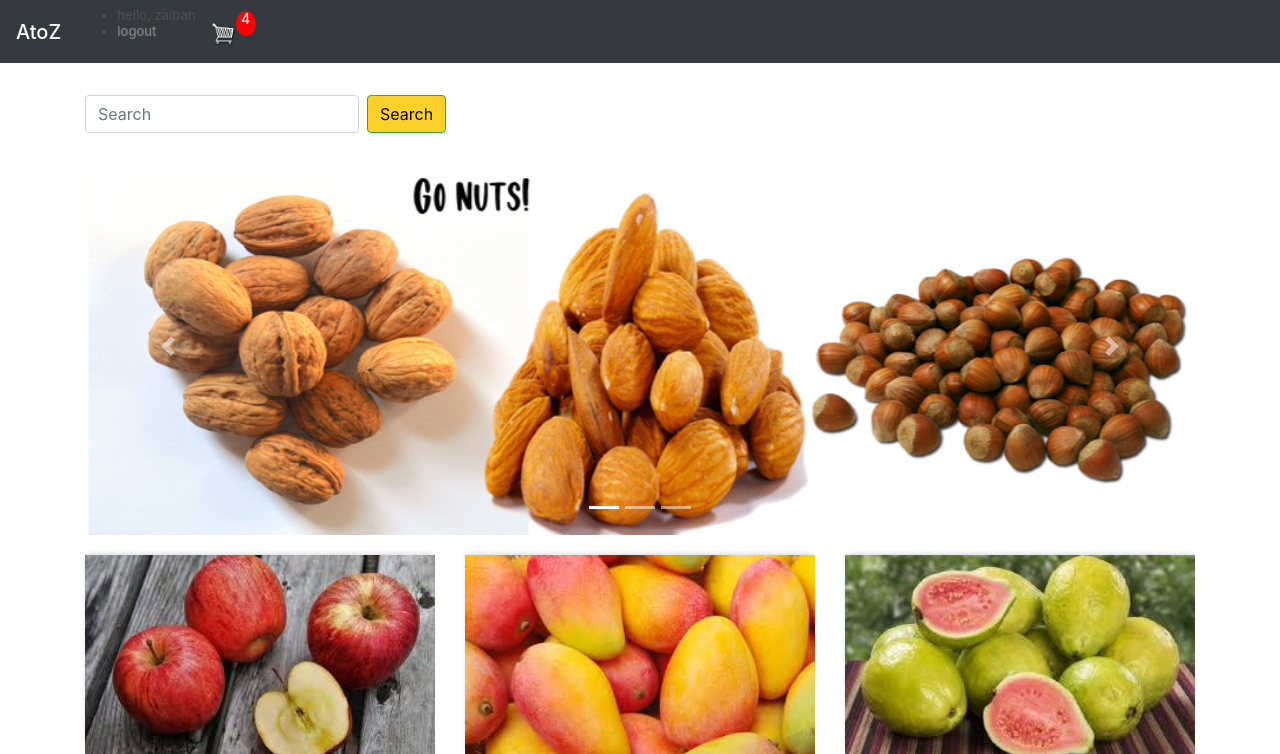
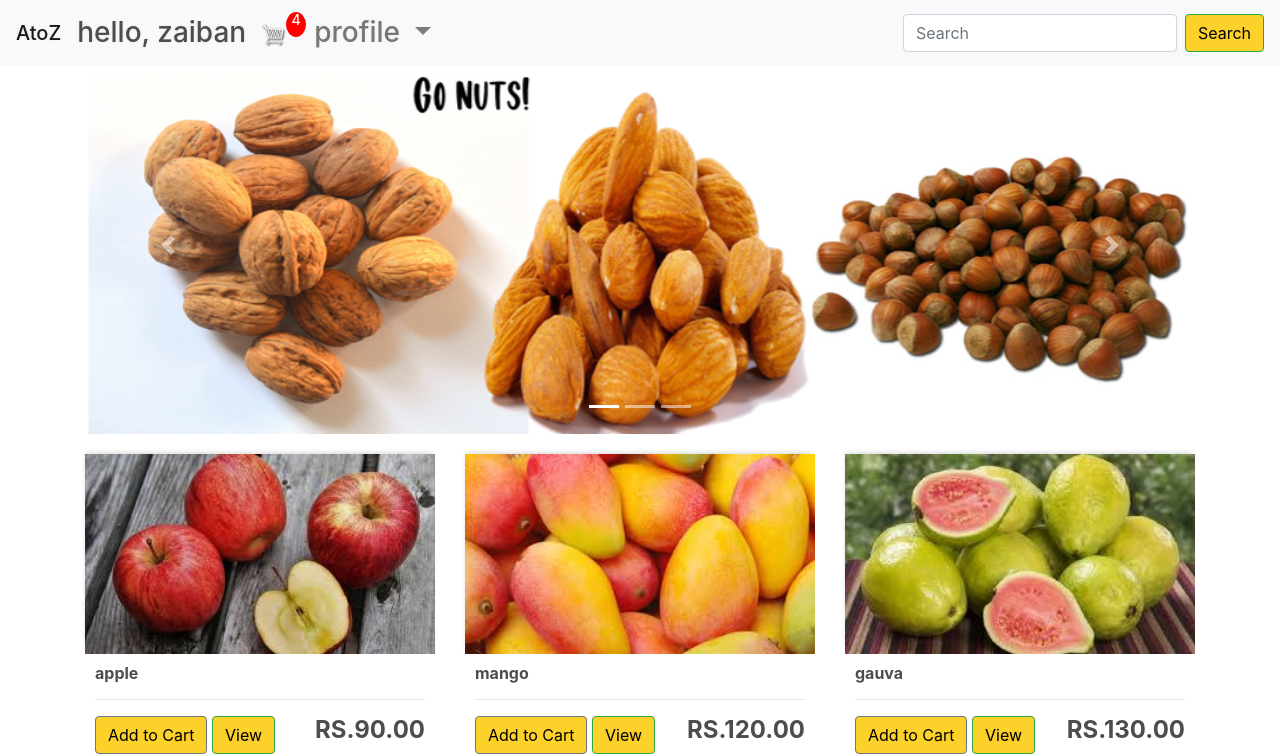
Before and after one commit to Zaibanaman1/AtoZ, a Django app: page / in a window 1280 px wide. Shown: the top 754 px of the page. Run offline with Django 3.2, Linux system fonts and the light colour scheme; a user stored in the database is signed in; data comes from the database, SQL or seed files in the repository; both versions use the stored data as it was after the commit; some libraries are stand-ins or nearby versions.

Commit message:
nav update

```diff
--- a/atoz_store/Templates/atoz_store/login.html
+++ b/atoz_store/Templates/atoz_store/login.html
@@ -13,10 +13,12 @@
     <meta name="viewport" content="width=device-width, initial-scale=1.0">
       <input class="un" name="login_username" type="text" align="center" placeholder="Username">
       <input class="pass" type="Password" name="login_password" align="center" placeholder="Password">
-      <button class="submit" type="submit" type="button" class="btn btn-warning-1"  name='Log in' align="center" >Submit</button>
+      <button class="submit" type="submit" type="button" class="btn btn-warning-1"  name='Log in' align="center" >Log In</button>
       <br>
       <br>
       <a class="a" align="center" href="forgotpassword">Forgot Password?</a>
+      <br>
+      <br>
       <a class="b" align="center" href="register">Sign up</a>
 
 
--- a/atoz_store/Templates/atoz_store/main.html
+++ b/atoz_store/Templates/atoz_store/main.html
@@ -53,32 +53,51 @@ console.log('cart:',cart)
     <title>AtoZ</title>
 </head>
 <body>
-    <h3><nav class="navbar navbar-expand-lg navbar-dark bg-dark">
+   <h3>
+    <nav class="navbar navbar-expand-lg navbar-light bg-light fixed-top ">
       <a class="navbar-brand" href="{% url 'store' %}">AtoZ</a>
-
-
-
-          </ul>
-          <div id="login_register" class="form-inline my-2 my-lg-0">
-
-            <ul>
       {% if user.is_authenticated %}
-            <li id="login_name">hello, {{user.username}}</li>
-             <li id="logout"><a href="accounts/logout">logout</a></li>
+        <a>hello, {{user.username}}</a>
         {% else %}
         <a href="accounts/login"class="btn btn-warning">Register/Login</a>
        {% endif %}
-
-              </ul>
        <a href="{% url 'cart' %}">
         <img  id="cart-icon" src="{% static 'images/cart.png' %}">
     </a>
     <p id="cart-total">{{cartItems}}</p>
+      <button class="navbar-toggler" type="button" data-toggle="collapse" data-target="#navbarSupportedContent" aria-controls="navbarSupportedContent" aria-expanded="false" aria-label="Toggle navigation">
+        <span class="navbar-toggler-icon"></span>
+      </button>
+
+      <div class="collapse navbar-collapse" id="navbarSupportedContent">
+        <ul class="navbar-nav mr-auto">
+          <li class="nav-item dropdown">
+            <a class="nav-link dropdown-toggle" href="#" id="navbarDropdown" role="button" data-toggle="dropdown" aria-haspopup="true" aria-expanded="false">
+              profile
+            </a>
+            <div class="dropdown-menu" aria-labelledby="navbarDropdown">
+              <a class="dropdown-item" href="profile">Order Tracking</a>
+              <a class="dropdown-item" href="#">Your orders</a>
+              {% if user.is_authenticated %}
+              <a class="dropdown-item" id="logout" href="accounts/logout">logout</a>
+           {% else %}
+             <p></p>
+              {% endif %}
+              <div class="dropdown-divider"></div>
 
             </div>
+          </li>
+          <li class="nav-item">
+
+          </li>
+        </ul>
+        <form class="form-inline my-2 my-lg-0">
+          <input class="form-control mr-sm-2" type="search" placeholder="Search" aria-label="Search">
+          <button class="btn btn-outline-success my-2 my-sm-0" type="submit">Search</button>
+        </form>
       </div>
-      </nav></h3>
-    <h3></h3>
+    </nav>
+   </h3>
    <div class="container">
        <br>
        {% block content%}
@@ -97,8 +116,6 @@ console.log('cart:',cart)
 
   <script src="https://stackpath.bootstrapcdn.com/bootstrap/4.4.1/js/bootstrap.min.js" integrity="sha384-wfSDF2E50Y2D1uUdj0O3uMBJnjuUD4Ih7YwaYd1iqfktj0Uod8GCExl3Og8ifwB6" crossorigin="anonymous"></script>
   <script type="text/javascript" src="{% static 'js/cart.js' %}"></script>
-</body>
-</html>
 
 </body>
 </html>
--- a/atoz_store/Templates/atoz_store/store.html
+++ b/atoz_store/Templates/atoz_store/store.html
@@ -2,10 +2,6 @@
 {% load static %}
 {% block content %}
 <div>
-<form  class="form-inline my-2 my-lg-0">
-	<input class="form-control mr-sm-2" type="search" placeholder="Search" aria-label="Search">
-	<button class="btn btn-outline-success my-2 my-sm-0" type="submit">Search</button>
-  </form>
   <br>
   <div id="carouselExampleIndicators" class="carousel slide" data-ride="carousel">
 	<ol class="carousel-indicators">
--- a/atoz_store/static/css/main.css
+++ b/atoz_store/static/css/main.css
@@ -1,6 +1,7 @@
 body{
     background-color:white;
 }
+
 
 h1,h2,h3,h4,h5,h6{
 	color:hsl(0, 0%, 30%);
@@ -321,3 +322,11 @@ h1,h2,h3,h4,h5,h6{
 }
 
 }
+.sticky {
+    position: fixed;
+    top: 0;
+    width: 100%;
+  }
+  .sticky + .content {
+    padding-top: 60px;
+  }
```
Also changed, not shown: atoz_store/static/css/forgot.css (+11 -7 lines), atoz_store/static/css/login.css (+13 -13 lines), atoz_store/static/css/style.css (+9 -8 lines), atoz_store/static/images/img.jpg (added), db.sqlite3. Lines whose indentation alone changed are shown as unchanged.
